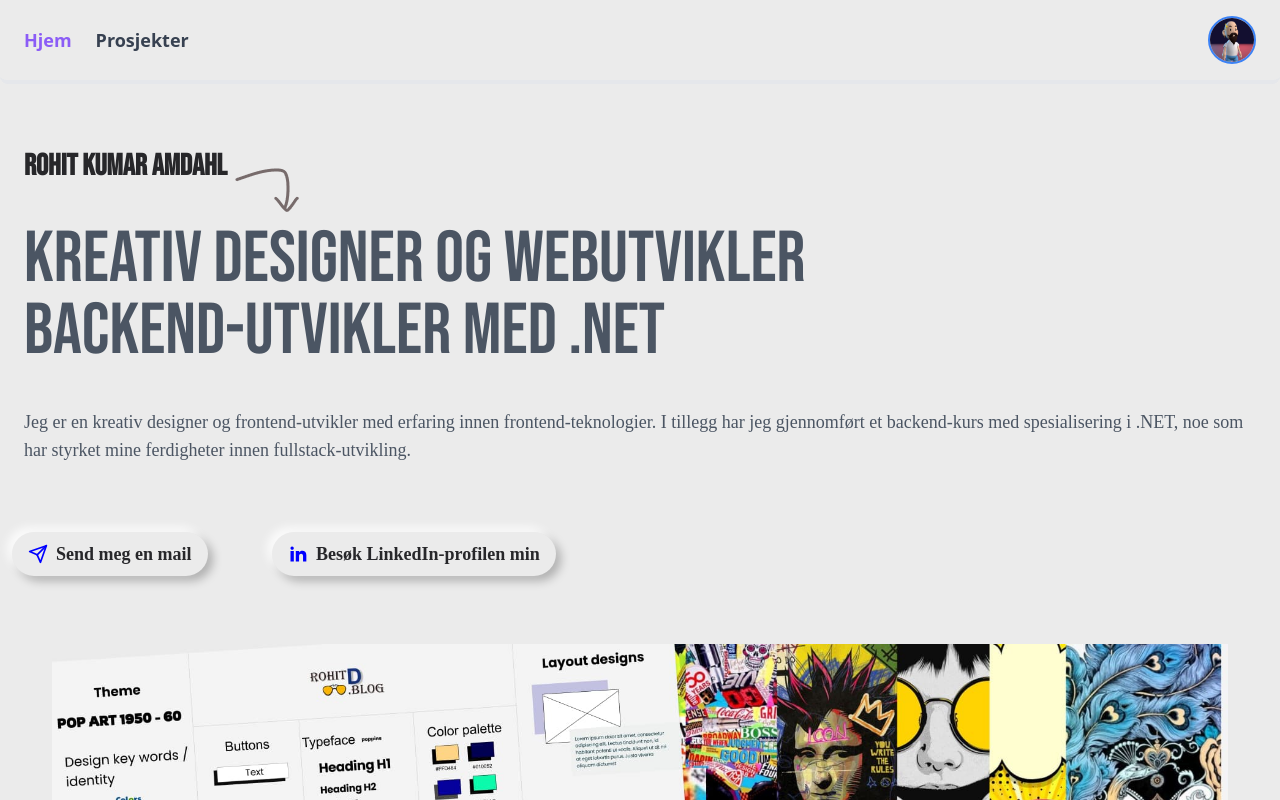
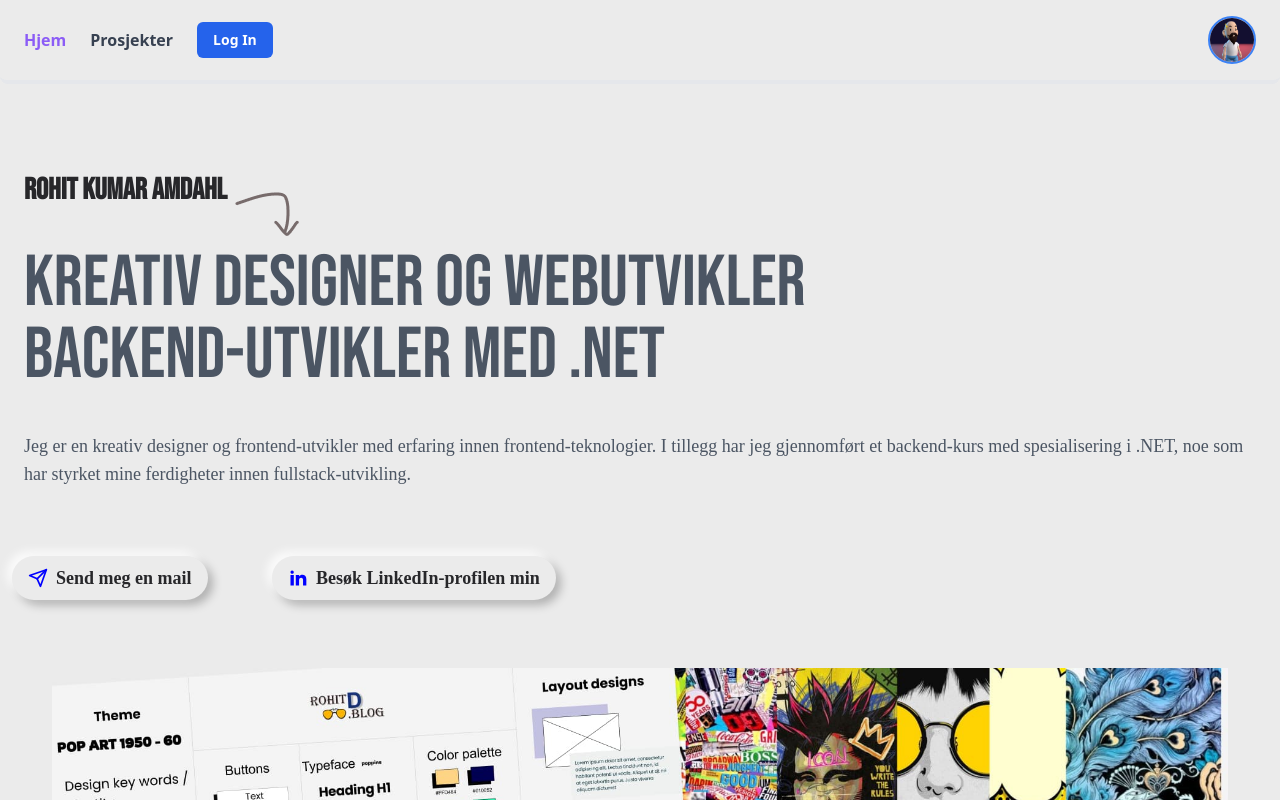
Before and after one commit to MaaRadha/work, a React (Vite) app: page / in a window 1280 px wide. Shown: the top 800 px of the page. Built offline with nearby package versions, Linux system fonts and the light colour scheme; a web font is replaced by a local one.

Commit message:
added auth

```diff
--- a/package.json
+++ b/package.json
@@ -10,8 +10,10 @@
     "preview": "vite preview"
   },
   "dependencies": {
+    "@auth0/auth0-react": "^2.3.0",
     "@azure/msal-browser": "^4.0.2",
     "@azure/msal-react": "^3.0.2",
+    "dotenv": "^16.4.7",
     "motion": "^11.15.0",
     "react": "^18.3.1",
     "react-dom": "^18.3.1",
--- a/src/components/header/Navbar.jsx
+++ b/src/components/header/Navbar.jsx
@@ -1,14 +1,27 @@
 import { NavLink } from "react-router-dom";
 import pic from "../../assets/avatar.jpg";
 import { Tooltip } from "react-tooltip";
-
-// import { useState } from "react";
-const navItems = [
-  { id: 1, text: "Hjem", path: "/" },
-  { id: 2, text: "Prosjekter", path: "/work" },
-];
+import { useAuth0 } from "@auth0/auth0-react";
 
 const Navbar = () => {
+  const { user, isAuthenticated, isLoading } = useAuth0();
+  const { loginWithRedirect } = useAuth0();
+  const { logout } = useAuth0();
+
+  if (isLoading) {
+    return <div>Loading ...</div>;
+  }
+
+  const navItems = [
+    { id: 1, text: "Hjem", path: "/" },
+    { id: 2, text: "Prosjekter", path: "/work" },
+    // {
+    //   ...(isAuthenticated
+    //     ? { id: 3, text: "Logg ut", path: "/logout" }
+    //     : { id: 3, text: "Logg inn", path: "/login" }),
+    // },
+  ];
+
   return (
     <header>
       <nav className="max-w-7xl mx-auto px-6 py-4 flex items-center justify-between text-gray-700 rounded-lg  border-b-4">
@@ -18,7 +31,7 @@ const Navbar = () => {
               <NavLink
                 to={nav.path}
                 className={({ isActive }) =>
-                  ` text-lg font-bold transition-colors duration-200 ${
+                  ` text-md font-bold transition-colors duration-200 ${
                     isActive ? "text-violet-500" : "text-gray-700"
                   } hover:text-200`
                 }
@@ -27,17 +40,45 @@ const Navbar = () => {
               </NavLink>
             </li>
           ))}
+          {isAuthenticated ? (
+            <button
+              className="text-sm font-bold bg-gray-600 text-white px-4 py-2 rounded-md hover:bg-gray-700 transition-colors duration-200"
+              onClick={() =>
+                logout({ logoutParams: { returnTo: window.location.origin } })
+              }
+            >
+              Log Out
+            </button>
+          ) : (
+            <button
+              className="text-sm font-bold bg-blue-600 text-white px-4 py-2 rounded-md hover:bg-blue-700 transition-colors duration-200"
+              onClick={() => loginWithRedirect()}
+            >
+              Log In
+            </button>
+          )}
         </ul>
         <div id="not-clickable" className="flex items-center space-x-4">
-          <NavLink to="/">
+          <div>{user && <p>{user.name}</p>}</div>
+          {isAuthenticated ? (
+            <NavLink to="/">
+              <img
+                id="my-tooltip"
+                src={user.picture || pic}
+                alt="User Avatar"
+                className="hidden md:block h-12 w-12 rounded-full border-2 border-blue-500"
+                data-tooltip-id="my-tooltip"
+              />
+            </NavLink>
+          ) : (
             <img
               id="my-tooltip"
               src={pic}
               alt="User Avatar"
-              className="h-12 w-12 rounded-full border-2 border-blue-500"
+              className="hidden md:block h-12 w-12 rounded-full border-2 border-blue-500"
               data-tooltip-id="my-tooltip"
             />
-          </NavLink>
+          )}
 
           <Tooltip id="my-tooltip" place="top" content="I'm Rohit!" />
         </div>
--- a/src/components/home/Home.jsx
+++ b/src/components/home/Home.jsx
@@ -5,12 +5,22 @@ import HomeSection2 from "./HomeSection";
 import { RiLinkedinFill } from "react-icons/ri";
 import collage from "../../assets/colmin.jpg";
 import figma from "../../assets/icons/figma.png";
+import { useAuth0 } from "@auth0/auth0-react";
 const Home = () => {
+  const { user } = useAuth0();
   return (
     <>
       <section>
         <div className="text-gray-600">
           <div className="max-w-7xl p-3">
+            <div className="text-center font-serif text-2xl font-bold text-gray-600 p-3">
+              {user && (
+                <p>
+                  Hei og velkommen til min portfolio -{" "}
+                  <span className="text-violet-700">{user.name}</span>
+                </p>
+              )}
+            </div>
             <div className="flex items-end gap-2 px-3">
               <h1 className="text-3xl py-7 font-bold text-zinc-800">
                 Rohit Kumar Amdahl
--- a/src/main.jsx
+++ b/src/main.jsx
@@ -4,11 +4,20 @@ import "./index.css";
 import App from "./App.jsx";
 import { BrowserRouter } from "react-router-dom";
 import "react-tooltip/dist/react-tooltip.css";
+import { Auth0Provider } from "@auth0/auth0-react";
 
 createRoot(document.getElementById("root")).render(
   <StrictMode>
-    <BrowserRouter>
-      <App />
-    </BrowserRouter>
+    <Auth0Provider
+      domain="dev-rsvhpombfm1nlujg.us.auth0.com"
+      clientId="oUKvbvMoUBTthYVRUnMwUPhTGmKuouZr"
+      authorizationParams={{
+        redirect_uri: window.location.origin,
+      }}
+    >
+      <BrowserRouter>
+        <App />
+      </BrowserRouter>
+    </Auth0Provider>
   </StrictMode>
 );
```
Also changed, not shown: 2 other files (tests, documents, lock files or other folders).
